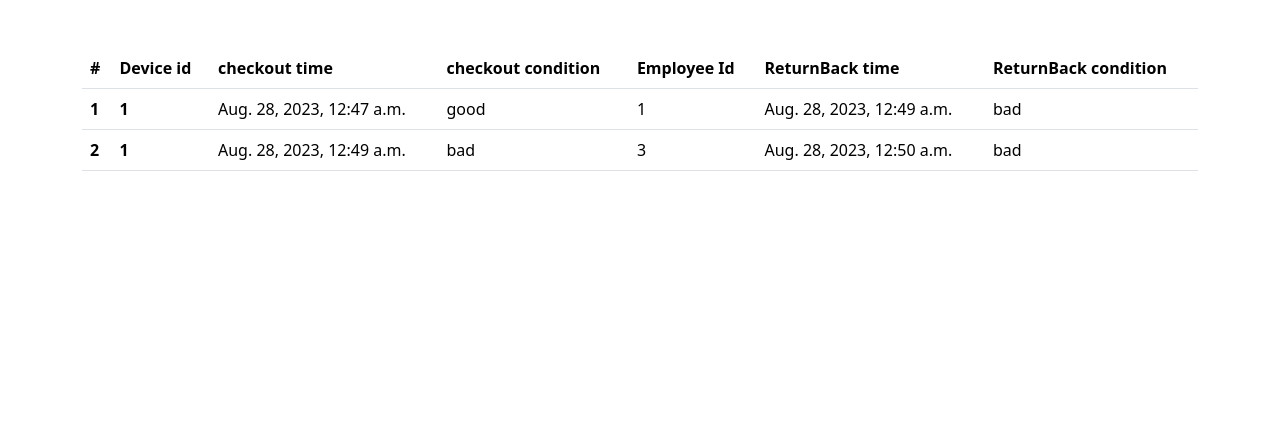
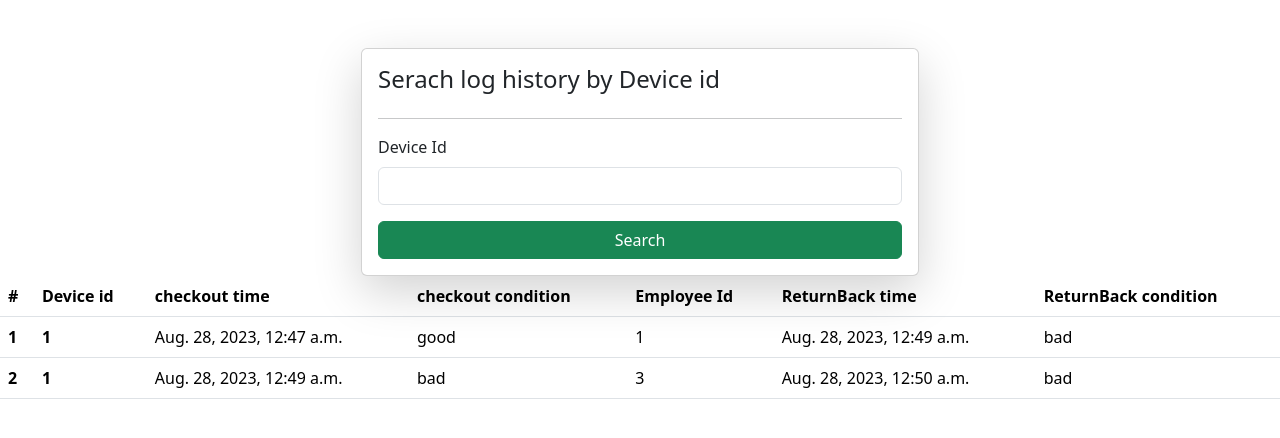
Before and after one commit to itsmonayem/Asset-management, a Django app: page /device-log/ in a window 1280 px wide. Shown: the part 70-508 px from the top of the page. Run offline with Django 4.2, Linux system fonts and the light colour scheme; a user stored in the database is signed in; data comes from the database, SQL or seed files in the repository; both versions use the stored data as it was after the commit.

Commit message:
Search funtionality Added in DeviceLogInfo page

```diff
--- a/assetManagement/templates/checkoutform.html
+++ b/assetManagement/templates/checkoutform.html
@@ -2,7 +2,7 @@
 {% block start %}
 
 <div class="container mt-5">
-    <form class="col-6 mx-auto card p-3 shadow-lg" method="post" enctype="multipart/form-data">
+    <form class="col-6 mx-auto card p-3 shadow-lg" method="post">
         {% csrf_token %}
         <h2>Checkout Form</h2>
         {% if messages %}
--- a/assetManagement/templates/devicelog.html
+++ b/assetManagement/templates/devicelog.html
@@ -3,6 +3,18 @@
 
 
 <div class="container mt-5">
+
+      <form class="col-6 mx-auto card p-3 shadow-lg" method="post">
+        {% csrf_token %}
+        <h4>Serach log history by Device id</h4>
+        <hr>
+        <div class="mb-3">
+          <label for="exampleInputPassword1" class="form-label">Device Id</label>
+          <input name="search_device_id" type="text" class="form-control">
+        </div>
+        <button type="submit" class="btn btn-success ">Search</button>
+      </form>
+    </div>
 
       <table class="table">
         <thead>
--- a/assetManagement/templates/returnform.html
+++ b/assetManagement/templates/returnform.html
@@ -2,7 +2,7 @@
 {% block start %}
 
 <div class="container mt-5">
-    <form class="col-6 mx-auto card p-3 shadow-lg" method="post" enctype="multipart/form-data">
+    <form class="col-6 mx-auto card p-3 shadow-lg" method="post">
         {% csrf_token %}
         <h2>Return form</h2>
         <hr>
--- a/assetManagement/views.py
+++ b/assetManagement/views.py
@@ -126,6 +126,14 @@ def return_back(request, id):
 #viewing devices log history based on company username
 @login_required(login_url='/login/')
 def device_log(request):
+    #Search device Log history by its id
+    if request.method == "POST":
+        search_device_id = request.POST.get('search_device_id')
+        queryset = DeviceLogInfo.objects.all().filter(device_comp_name=request.user, device_id = search_device_id)
+        context = {'devices' : queryset}
+        return render(request, 'devicelog.html', context)
+
+
     queryset = DeviceLogInfo.objects.all().filter(device_comp_name=request.user)
     context = {'devices' : queryset}
     return render(request, 'devicelog.html', context)
```
Also changed, not shown: db.sqlite3.
